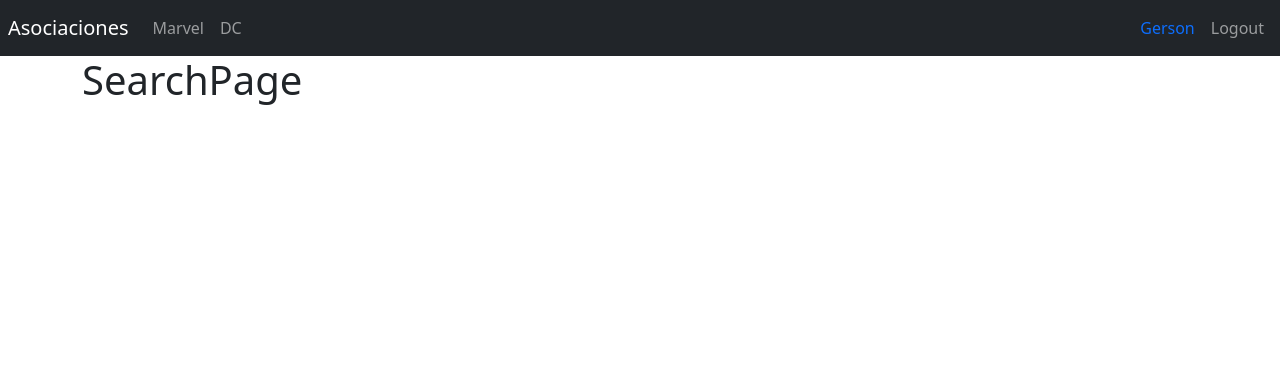
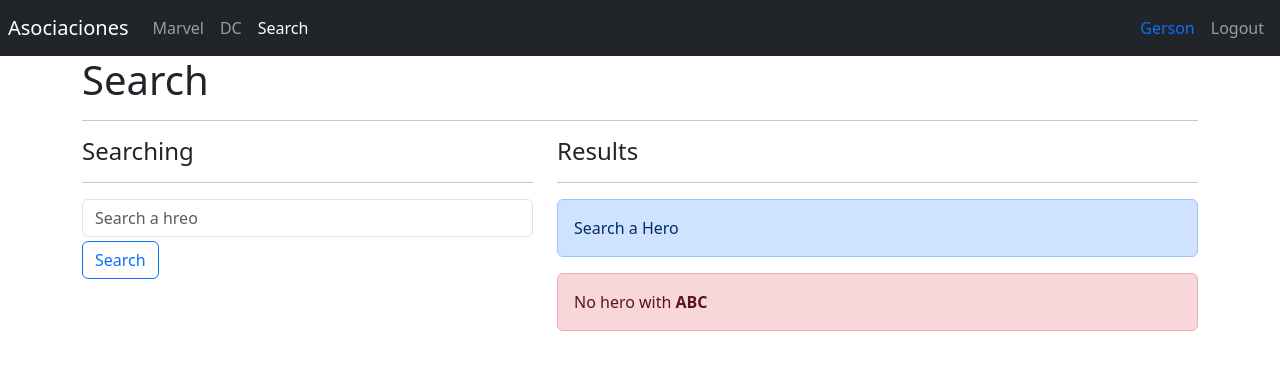
Before and after one commit to ipproyectosysoluciones/heroes-spa, a React (Vite) app: page /search in a window 1280 px wide. Shown: the top 370 px of the page. Built offline with nearby package versions, Linux system fonts and the light colour scheme.

Commit message:
Search screen design

```diff
--- a/src/heroes/pages/SearchPage.jsx
+++ b/src/heroes/pages/SearchPage.jsx
@@ -1,8 +1,52 @@
 
+import { HeroCard } from '../components';
 
 
 export const SearchPage = () => {
   return (
-    <h1>SearchPage</h1>
+    <>
+      <h1>Search</h1>
+      <hr />
+
+      <div className="row">
+        <div className="col-5">
+          <h4>Searching</h4>
+          <hr />
+
+          <form>
+            <input
+              type="text"
+              className="form-control"
+              placeholder="Search a hreo"
+              name="searchText"
+              autocomplete="off"
+            />
+
+            <button
+              className="btn btn-outline-primary mt-1"
+            >
+              Search
+            </button>
+          </form>
+        </div>
+
+        <div className="col-7">
+          <h4>Results</h4>
+          <hr />
+
+          <div className="alert alert-primary">
+            Search a Hero
+          </div>
+
+          <div className="alert alert-danger">
+            No hero with <strong>ABC</strong>
+          </div>
+
+          {/* <HeroCard /> */}
+        </div>
+
+      </div>
+
+    </>
   );
 };
--- a/src/ui/components/Navbar.jsx
+++ b/src/ui/components/Navbar.jsx
@@ -35,6 +35,15 @@
           >
             DC
           </NavLink>
+
+          <NavLink
+            className={({ isActive }) =>
+              `nav-item nav-link ${isActive ? "active" : ""}`
+            }
+            to="/search"
+          >
+            Search
+          </NavLink>
         </div>
       </div>
 
```
